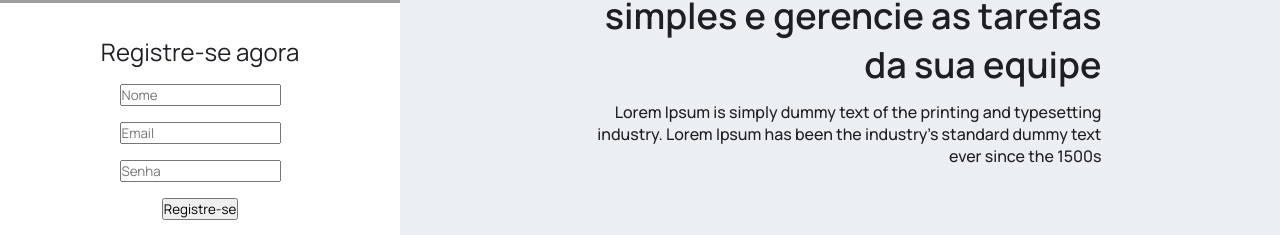
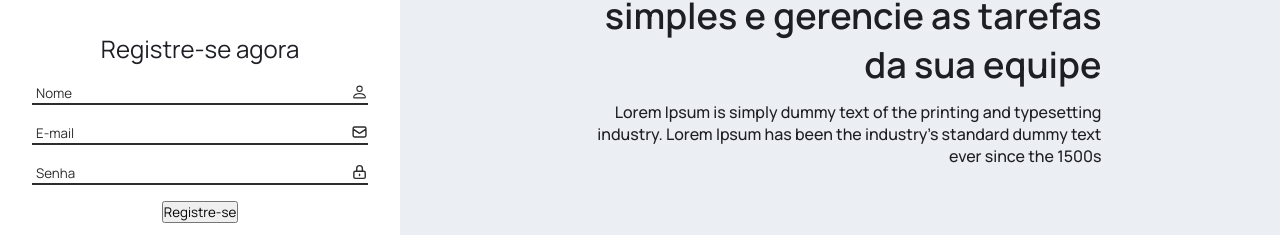
Before and after one commit to pipetasks/pipetasks, a Next.js app: page /cadastro in a window 1280 px wide. Shown: the part 385-620 px from the top of the page. Built offline with nearby package versions, Linux system fonts and the light colour scheme; grey boxes are pictures that could not be loaded.

Commit message:
page: Add component input in SignUp page

```diff
--- a/src/pages/cadastro/index.tsx
+++ b/src/pages/cadastro/index.tsx
@@ -1,11 +1,27 @@
 import Head from 'next/head';
 import Link from 'next/link';
+import { SubmitHandler, useForm } from 'react-hook-form';
 import { ContainerColumn, ContainerRow } from '../../assets/containers';
 import { Span, Text } from '../../assets/reusableItens';
+import { BsPerson } from 'react-icons/bs';
+import { Input } from '../../components/Input';
+import { HiOutlineLockClosed, HiOutlineMail } from 'react-icons/hi';
 
-interface LoginProps {}
+interface FormRegisterInputs {
+  name: string;
+  email: string;
+  password: string;
+}
 
-const Login = (): LoginProps => {
+const SignUp = () => {
+  const { register, handleSubmit } = useForm<FormRegisterInputs>();
+
+  const handleSignUp: SubmitHandler<FormRegisterInputs> = (
+    data: FormRegisterInputs
+  ) => {
+    console.log(data);
+  };
+
   return (
     <>
       <Head>
@@ -27,10 +43,44 @@ const Login = (): LoginProps => {
           <img src="Logo" alt="Logo" />
           <ContainerColumn gap="1rem" align="center">
             <Text variant="texting2">Registre-se agora</Text>
-            <input type="text" placeholder="Nome" />
-            <input type="text" placeholder="Email" />
-            <input type="text" placeholder="Senha" />
-            <button>Registre-se</button>
+            <ContainerRow
+              width="21rem"
+              padding="0 0 0 4px"
+              borderBottom="solid 2px var(--black-800)"
+              align="center"
+              justify="space-between"
+            >
+              <Input type="text" placeholder="Nome" {...register('name')} />
+              <BsPerson color="var(--black-800)" font-size="1.125rem" />
+            </ContainerRow>
+            <ContainerRow
+              width="21rem"
+              padding="0 0 0 4px"
+              borderBottom="solid 2px var(--black-800)"
+              align="center"
+              justify="space-between"
+            >
+              <Input type="email" placeholder="E-mail" {...register('email')} />
+              <HiOutlineMail color="var(--black-800)" font-size="1.125rem" />
+            </ContainerRow>
+            <ContainerRow
+              width="21rem"
+              padding="0 0 0 4px"
+              borderBottom="solid 2px var(--black-800)"
+              align="center"
+              justify="space-between"
+            >
+              <Input
+                type="password"
+                placeholder="Senha"
+                {...register('password')}
+              />
+              <HiOutlineLockClosed
+                color="var(--black-800)"
+                font-size="1.125rem"
+              />
+            </ContainerRow>
+            <button type="submit">Registre-se</button>
           </ContainerColumn>
 
           <ContainerColumn align="center" gap="2rem">
@@ -75,4 +125,4 @@ const Login = (): LoginProps => {
   );
 };
 
-export default Login;
+export default SignUp;
```
Also changed, not shown: src/pages/entrar/index.tsx (+8 -8 lines).
